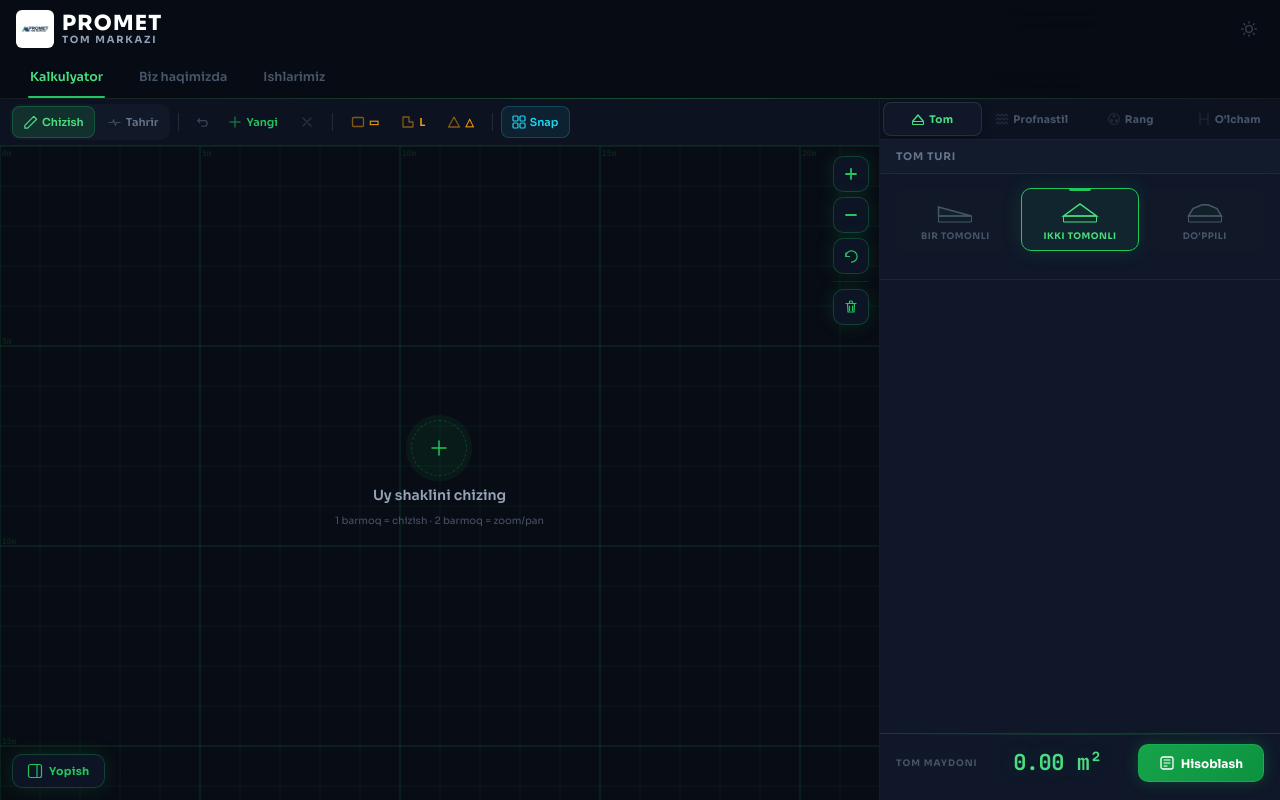
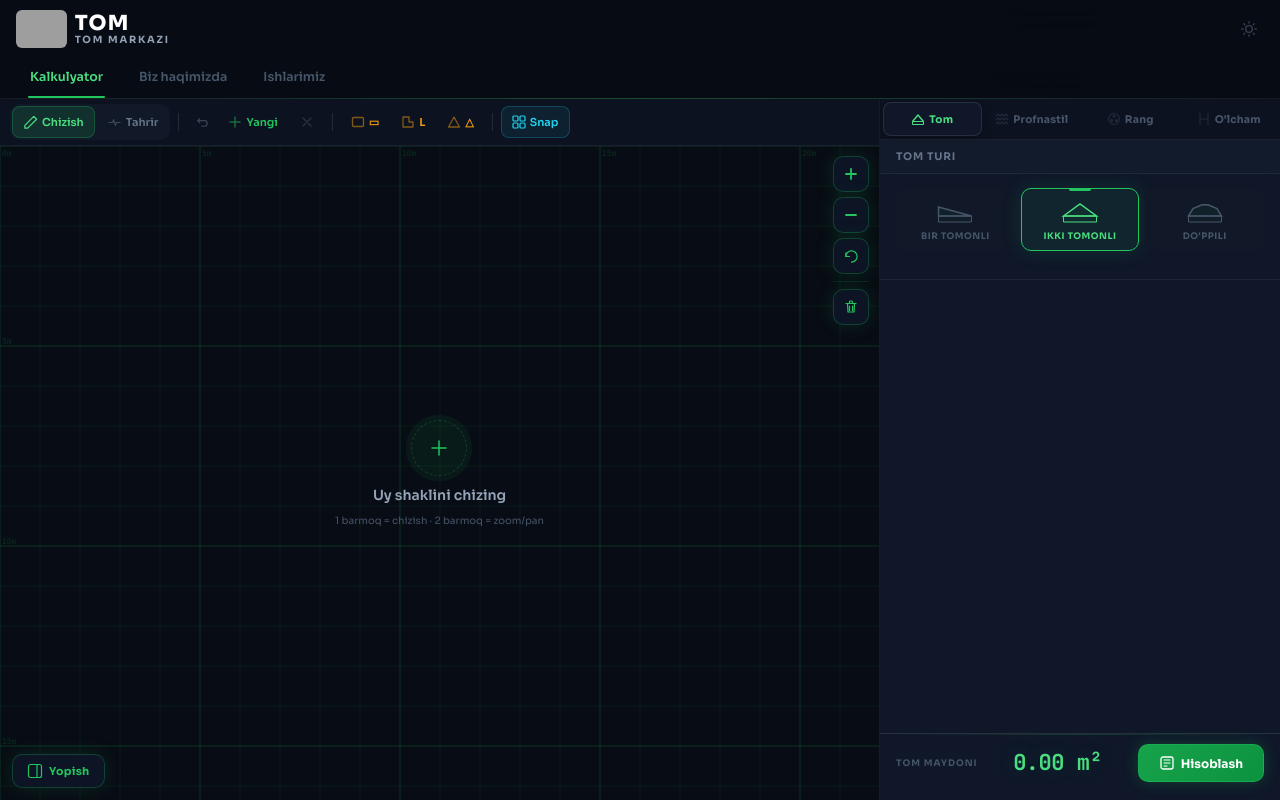
Before and after one commit to bunyod-abdulloh/prometapp, a Django app: page / in a window 1280 px wide. Run offline with Django 5.2, Linux system fonts and the light colour scheme; parts of the project's set-up code (start-up, migrations or seed data) failed here and were passed over; some libraries are stand-ins or nearby versions; grey boxes are pictures that could not be loaded.

Commit message:
Commited

```diff
--- a/templates/base.html
+++ b/templates/base.html
@@ -6,7 +6,7 @@
     <meta name="viewport"
           content="width=device-width,initial-scale=1,maximum-scale=1,user-scalable=no,viewport-fit=cover"/>
     <meta name="theme-color" content="#080c14" id="meta-theme-color"/>
-    <title>PROMET — Tom Markazi</title>
+    <title>TOM — Tom Markazi</title>
     <link rel="preconnect" href="https://fonts.googleapis.com">
     <link rel="preconnect" href="https://fonts.gstatic.com" crossorigin>
     <link href="https://fonts.googleapis.com/css2?family=Sora:wght@300;400;500;600;700;800&family=JetBrains+Mono:wght@400;500;600;700&display=swap"
--- a/templates/includes/_calc_result_modal.html
+++ b/templates/includes/_calc_result_modal.html
@@ -108,7 +108,7 @@
         <!-- Tugmalar -->
         <div class="rm-ftr">
             <button class="rm-btn rm-btn-s" onclick="closeResult()">Yopish</button>
-            <a href="tel:+998882606666" class="rm-btn rm-btn-p" id="rm-call">
+            <a href="tel:+998974633556" class="rm-btn rm-btn-p" id="rm-call">
                 <svg width="14" height="14" viewBox="0 0 14 14" fill="none">
                     <path d="M5.5 1.5H3C2.17 1.5 1.5 2.17 1.5 3C1.5 8.25 5.75 12.5 11 12.5C11.83 12.5 12.5 11.83 12.5 11V8.5L9.5 7.5L8 9C6.58 8.23 5.27 6.92 4.5 5.5L6 4L5.5 1.5Z"
                           stroke="currentColor" stroke-width="1.2" stroke-linejoin="round"/>
--- a/templates/includes/_header.html
+++ b/templates/includes/_header.html
@@ -2,16 +2,16 @@
 <header class="hdr" style="position:relative">
     <div class="hdr-in">
         <a class="logo" href="#" onclick="goP('calc');return false">
-            <img src="{% static 'img/logo.jpg' %}" alt="PROMET">
+            <img src="{% static 'img/photo/logo.jpg' %}" alt="TOM">
             <div class="logo-text">
-                <span class="logo-name">PROMET</span>
+                <span class="logo-name">TOM</span>
                 <span class="logo-sub">TOM MARKAZI</span>
             </div>
         </a>
         <div style="display:flex;align-items:center;gap:8px">
             {# Theme toggle — dark/light #}
             <button id="theme-toggle" class="tb ti" aria-label="Theme o'zgartirish"></button>
-            <a href="tel:+998901234567" class="hdr-b" id="hdr-cta">
+            <a href="tel:+998974633556" class="hdr-b" id="hdr-cta">
                 <svg width="14" height="14" viewBox="0 0 14 14" fill="none">
                     <path d="M5.5 1.5H3C2.17 1.5 1.5 2.17 1.5 3C1.5 8.25 5.75 12.5 11 12.5C11.83 12.5 12.5 11.83 12.5 11V8.5L9.5 7.5L8 9C6.58 8.23 5.27 6.92 4.5 5.5L6 4L5.5 1.5Z"
                           stroke="currentColor" stroke-width="1.2" stroke-linejoin="round"/>
--- a/templates/pages/about.html
+++ b/templates/pages/about.html
@@ -4,7 +4,7 @@
         <div class="ab-in">
             <div class="ab-hero">
                 <div class="ab-badge">⭐ 2015-yildan buyon</div>
-                <h1><em>PROMET</em> — O'zbekistonda tom yopish yetakchisi</h1>
+                <h1><em>TOM TOM</em> — O'zbekistonda tom yopish yetakchisi</h1>
                 <p>10 yildan ortiq tajribaga ega professional jamoamiz bilan mijozlarimizga yuqori sifatli profnastil va
                     tom qoplama materiallarini yetkazib beramiz.</p>
             </div>
@@ -18,7 +18,7 @@
 
             <div class="ab-sec">
                 <h2>Biz haqimizda</h2>
-                <p>Promet Tom Markazi — O'zbekistonda tom yopish sohasida eng ishonchli kompaniyalardan biri. Biz har
+                <p>Tom Tom Markazi — O'zbekistonda tom yopish sohasida eng ishonchli kompaniyalardan biri. Biz har
                     xil turdagi profnastil va boshqa tom qoplama materiallarini bevosita ishlab chiqaruvchilardan import
                     qilamiz. Barcha mahsulotlarimiz sertifikatlangan va kafolat bilan ta'minlangan.</p>
             </div>
@@ -74,27 +74,27 @@
                 <div class="cc">
                     <h3>Biz bilan bog'laning</h3>
                     <div class="cc-list">
-                        <a href="https://maps.app.goo.gl/r54TYPW9dDJEJQ4q9" class="cc-item" target="_blank">
+                        <a href="https://maps.app.goo.gl/Gza61AcZhzQzybgN6" class="cc-item" target="_blank">
                             <svg width="18" height="18" viewBox="0 0 24 24" fill="none" stroke="currentColor"
                                  stroke-width="1.8" stroke-linecap="round" stroke-linejoin="round">
                                 <path d="M21 10c0 7-9 13-9 13s-9-6-9-13a9 9 0 1 1 18 0z"/>
                                 <circle cx="12" cy="10" r="3"/>
                             </svg>
-                            <span>Namangan sh., Kosonsoy ko'chasi</span>
+                            <span>Toshkent sh., Chilonzor tumani</span>
                         </a>
-                        <a href="tel:+998882606666" class="cc-item">
+                        <a href="tel:+998974633556" class="cc-item">
                             <svg width="18" height="18" viewBox="0 0 24 24" fill="none" stroke="currentColor"
                                  stroke-width="1.8" stroke-linecap="round" stroke-linejoin="round">
                                 <path d="M22 16.92v3a2 2 0 0 1-2.18 2 19.79 19.79 0 0 1-8.63-3.07 19.5 19.5 0 0 1-6-6A19.79 19.79 0 0 1 2.12 4.18 2 2 0 0 1 4.11 2h3a2 2 0 0 1 2 1.72c.127.96.361 1.903.7 2.81a2 2 0 0 1-.45 2.11L8.09 9.91a16 16 0 0 0 6 6l1.27-1.27a2 2 0 0 1 2.11-.45c.907.339 1.85.573 2.81.7A2 2 0 0 1 22 16.92z"/>
                             </svg>
-                            <span>+998 88 260 66 66</span>
+                            <span>+998 97 463 35 56</span>
                         </a>
-                        <a href="https://t.me/promettommarkazi" class="cc-item" target="_blank">
+                        <a href="https://t.me/muhib_dev" class="cc-item" target="_blank">
                             <svg width="18" height="18" viewBox="0 0 24 24" fill="none" stroke="currentColor"
                                  stroke-width="1.8" stroke-linecap="round" stroke-linejoin="round">
                                 <path d="M21 3L3 10.5L9.5 12.5L11 20L14.5 16L18.5 19L21 3Z"/>
                             </svg>
-                            <span>@promettommarkazi</span>
+                            <span>@muhib_dev</span>
                         </a>
                         <div class="cc-item">
                             <svg width="18" height="18" viewBox="0 0 24 24" fill="none" stroke="currentColor"
@@ -105,7 +105,7 @@
                             <span>Dush–Shan, 09:00–18:00</span>
                         </div>
                     </div>
-                    <a href="https://t.me/promet_tom" class="cc-btn" target="_blank">
+                    <a href="https://t.me/muhib_dev" class="cc-btn" target="_blank">
                         <svg width="18" height="18" viewBox="0 0 24 24" fill="none" stroke="currentColor"
                              stroke-width="1.8">
                             <path d="M21 3L3 10.5L9.5 12.5L11 20L14.5 16L18.5 19L21 3Z" stroke-linejoin="round"/>
```
